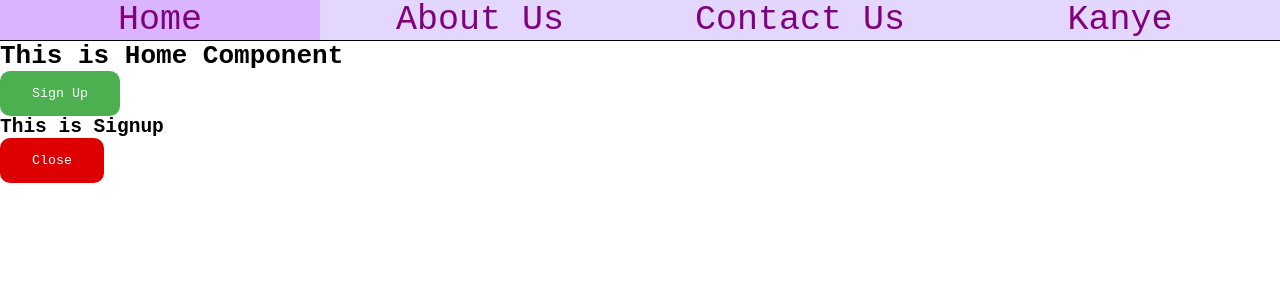
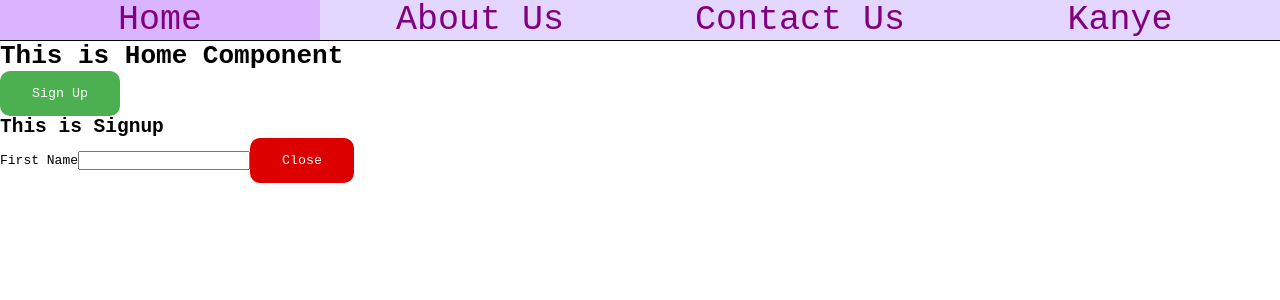
Before and after one commit to OmerMunk/smart-form-john-bryce-teaching, a React (Create React App) app: page /home in a window 1280 px wide. Both pictures are taken after a click on the button "Sign Up". Shown: the top 300 px of the page. Built offline with nearby package versions, Linux system fonts and the light colour scheme.

Commit message:
tasks for next lesson

```diff
--- a/src/components/Signup/Signup.tsx
+++ b/src/components/Signup/Signup.tsx
@@ -5,9 +5,88 @@ interface ISignupProps {
 }
 
 const Signup = (props: ISignupProps) => {
+
+    /**
+     * TODO: task2:
+     * implement for each input, a useState
+     * example: const [firstName, setFirstName] = useState<string>('');
+     * after that, make sure that each time an input is changing, the state changes also
+     */
+
+
+    const handleSignup = () => {
+        //todo: add the logic for signup a user
+
+    }
+
+    /**
+     * TODO: task 5:
+     * make a new component:
+     * Input (with directory, tsx, and css)
+     * that does all the logic inside (the input, the label, the onChange)
+     *
+     * so instead of:
+     *              <label
+     *                 htmlFor={'signup-first-name-input'}
+     *             >
+     *                 First Name
+     *             </label>
+     *              <input
+     *                 // onChange={(event)=>{setState(event.target.value)}}
+     *                 id={'signup-first-name-input'}
+     *                 type='text'
+     *             />
+     *
+     *
+     *  we will see:
+     *
+     *              <Input type='firstName' setState=??? />
+     *
+     *
+     *
+     *
+     */
+
+
     return (
         <>
             <h2>This is Signup</h2>
+
+            <label
+                htmlFor={'signup-first-name-input'}
+            >
+                First Name
+            </label>
+            <input
+                // onChange={(event)=>{setState(event.target.value)}}
+                id={'signup-first-name-input'}
+                type='text'
+            />
+            {/*
+            TODO: Task 1
+            add here, 4 more inputs: last name, email, password, and confirm password
+            *notice: each input has its own type, and its own label and id
+            */}
+
+
+            {/*
+            TODO: Task 3
+            add a button that its text is: 'submit'
+            that calls the function handleSignup
+            that is meant to validate the data, and id its valid, add user to the users
+            what is a valid data? email is correct, passwords are the same, names are not empty
+            */}
+
+            {/*
+            TODO: Task 4
+            add a button (that is only for tests, we will delete it)
+            that if we click on it, it logs all the users in the db
+            REMEMBER: import the users.
+            */}
+
+
+
+
             <Button
                 buttonType={'reject'}
                 onClick={props.hideSignup}
--- /dev/null
+++ b/src/mockDB/db.ts
@@ -0,0 +1,3 @@
+export const users = {
+
+}
```
